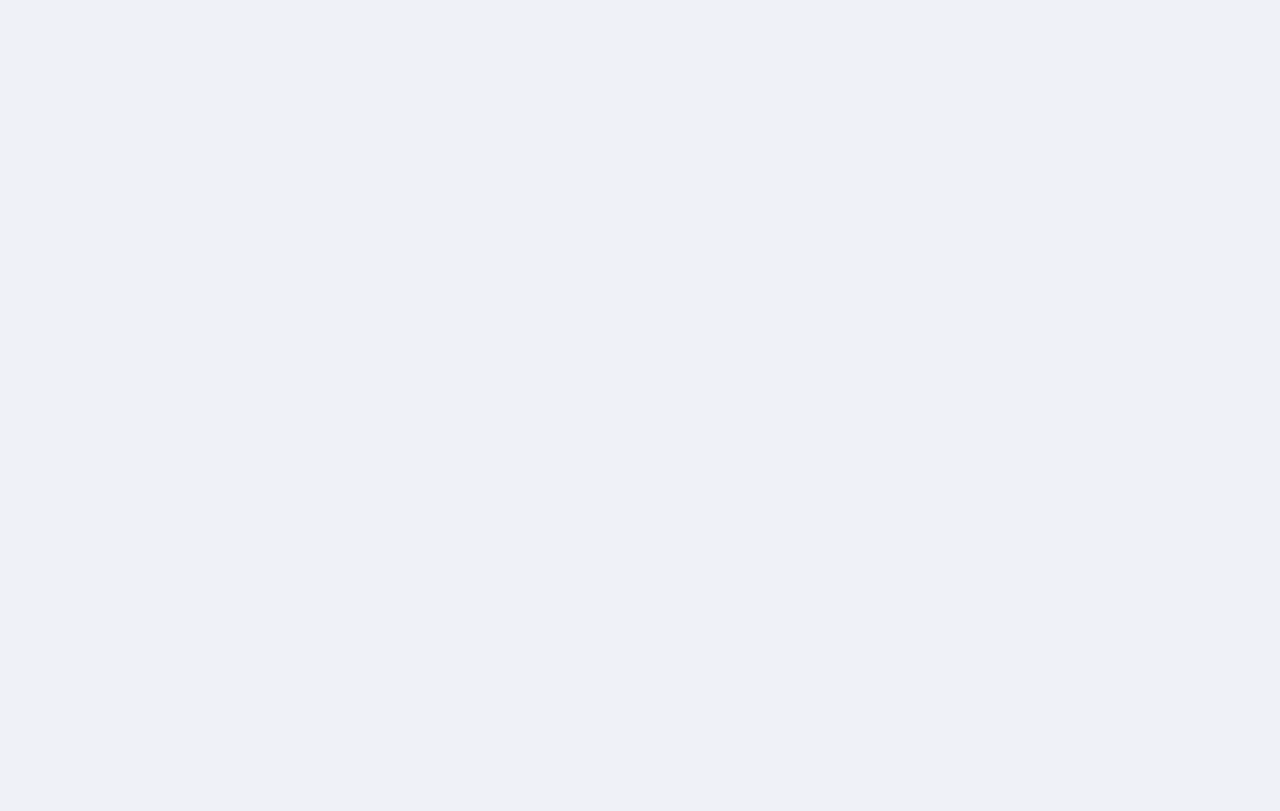
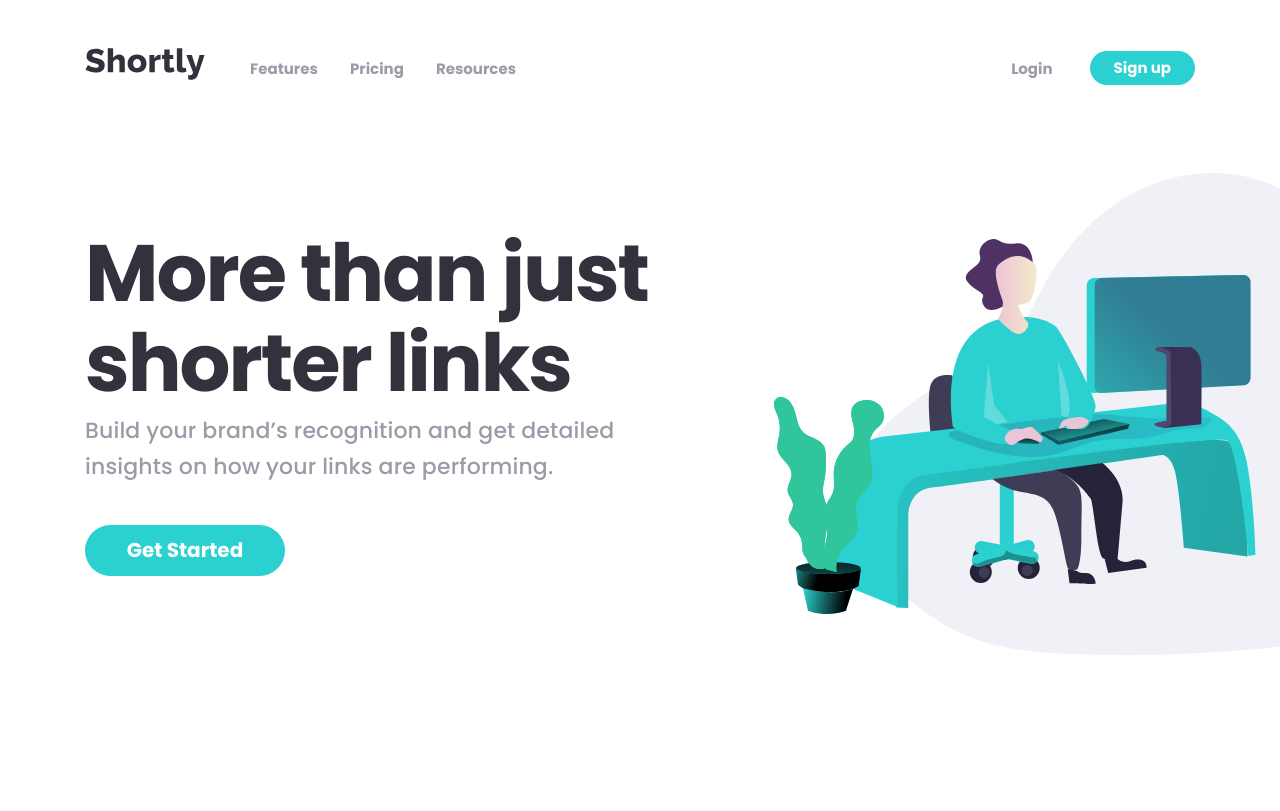
Before and after one commit to jurabek10/shortly, a plain HTML site: page index.html in a window 1280 px wide. Drawn offline with Linux system fonts and the light colour scheme.

Commit message:
Add site-header and hero parts

```diff
--- a/css/styles.css
+++ b/css/styles.css
@@ -40,6 +40,27 @@ img {
     height: auto;
 }
 
+
+/* BUTTON */
+.button {
+    padding: 8px 24px;
+    background-color: var(--button-bg-color);
+    border: 0;
+    border-radius: 28px;
+    color: #fff;
+    font-weight: 700;
+}
+
+.button-sign-up {
+    font-size: 15px;
+}
+
+.button-get-started {
+    min-width: 200px;
+    font-size: 20px;
+    padding: 14px 40px;
+}
+
 /* CONTAINER */
 
 .container {
@@ -56,3 +77,109 @@ img {
 main {
     flex-grow: 1;
 }
+
+
+/* SITE-HEADER  */
+.site-header {
+    padding-top: 48px;
+    padding-bottom: 85px;
+    background-color: #fff;
+}
+
+.site-header__container {
+    display: flex;
+    align-items: center;
+    justify-content: center;
+}
+
+.site-header__logo {
+    display: block;
+}
+
+.site-header__img {
+    width: 120px;
+    height: 32px;
+    object-fit: cover;
+    margin-right: 45px;
+}
+
+.sitenav {
+    display: flex;
+    font-style: normal;
+    font-weight: 700;
+    line-height: normal;
+}
+
+.sitenav__list {
+    display: flex;
+    align-items: center;
+    padding: 0;
+    margin: 0;
+    list-style: none;
+}
+
+.sitenav__item:not(:last-child) {
+    margin-right: 32px;
+}
+
+.sitenav__link {
+    display: block;
+    text-decoration: none;
+    color: var(--main-color);
+}
+
+.toggler-wrapper {
+    display: flex;
+    align-items: center;
+    margin-left: auto;
+}
+
+.login-link {
+    display: block;
+    margin-right: 37px;
+    text-decoration: none;
+    color: var(--main-color);
+    font-style: normal;
+    font-weight: 700;
+    line-height: normal;
+}
+
+
+/* HERO */
+.hero {
+    padding-bottom: 235px;
+    background-color: #fff;
+    background-image: url("../img/working_with_computer.svg");
+    background-repeat: no-repeat;
+    background-position: left calc(50% + 500px) top;
+}
+
+.hero-container {
+    display: flex;
+    justify-content: space-between;
+}
+
+.hero__info {
+    flex-direction: column;
+}
+
+.hero__heading {
+    margin: 0;
+    margin-top: 55px;
+    color: var(--title-color);
+    font-size: 80px;
+    font-style: normal;
+    font-weight: 700;
+    line-height: 90px; /* 112.5% */
+    letter-spacing: -2px;
+}
+
+.hero__text {
+    margin-bottom: 40px;
+    margin-top: 5px;
+    font-size: 22px;
+    font-style: normal;
+    font-weight: 500;
+    line-height: 36px; /* 163.636% */
+    letter-spacing: 0.15px;
+}
--- a/index.html
+++ b/index.html
@@ -17,7 +17,40 @@
     <link href="https://fonts.googleapis.com/css2?family=Poppins:wght@500;700&display=swap" rel="stylesheet">
 </head>
 <body>
+    <!-- SITE-HEADER -->
+    <header class="site-header">
+        <div class="site-header__container container">
+            <a class="site-header__logo" href="index.html">
+                <img class="site-header__img" src="img/Shortly.svg" alt="Site-header logo" width="120" height="32">
+            </a>
 
+                <nav class="sitenav">
+                    <ul class="sitenav__list">
+                        <li class="sitenav__item"><a class="sitenav__link" href="#">Features</a></li>
+                        <li class="sitenav__item"><a class="sitenav__link" href="#">Pricing</a></li>
+                        <li class="sitenav__item"><a class="sitenav__link" href="#">Resources</a></li>
+                    </ul>
+                </nav>
+
+                <div class="toggler-wrapper">
+                    <a class="login-link" href="#">Login</a>
+                    <button class="button button-sign-up" type="button">Sign up</button>
+                </div>
+        </div>
+    </header>
+
+
+    <main class="main-content">
+        <section class="hero">
+            <div class="hero-container container">
+                <div class="hero__info">
+                    <h2 class="hero__heading">More than just <br>shorter links</h2>
+                    <p class="hero__text">Build your brand’s recognition and get detailed <br>insights on how your links are performing.</p>
+                    <button class="button button-get-started" type="button">Get Started</button>
+                </div>
+            </div>
+        </section>
+    </main>
 
     <script src="js/main.js"></script>
 </body>
```
Also changed, not shown: img/Shortly.svg (added), img/working_with_computer.jpg (added), img/working_with_computer.svg (added), img/working_with_computer@2x.jpg (added).
